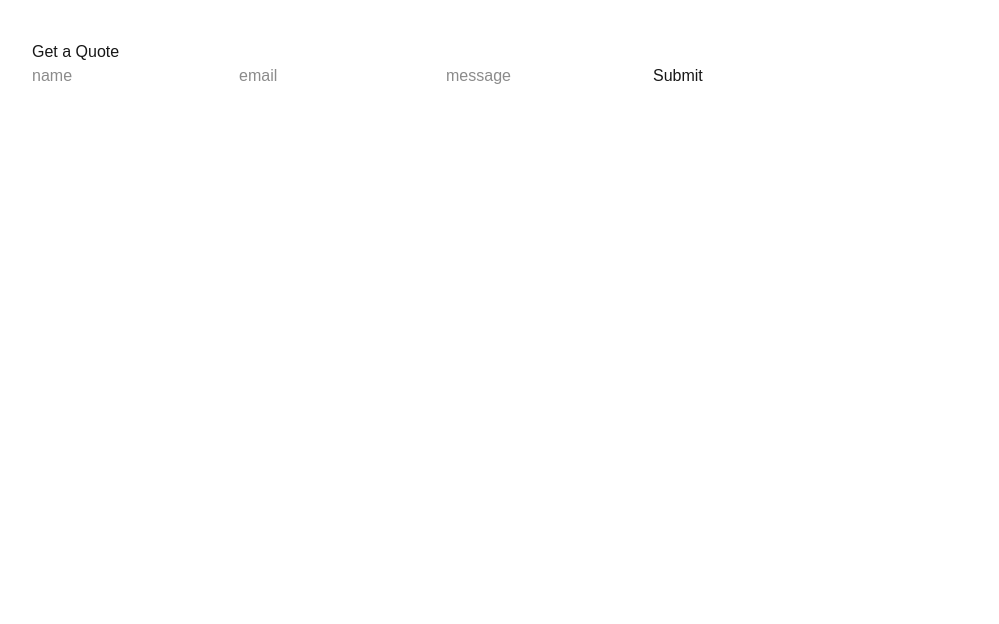
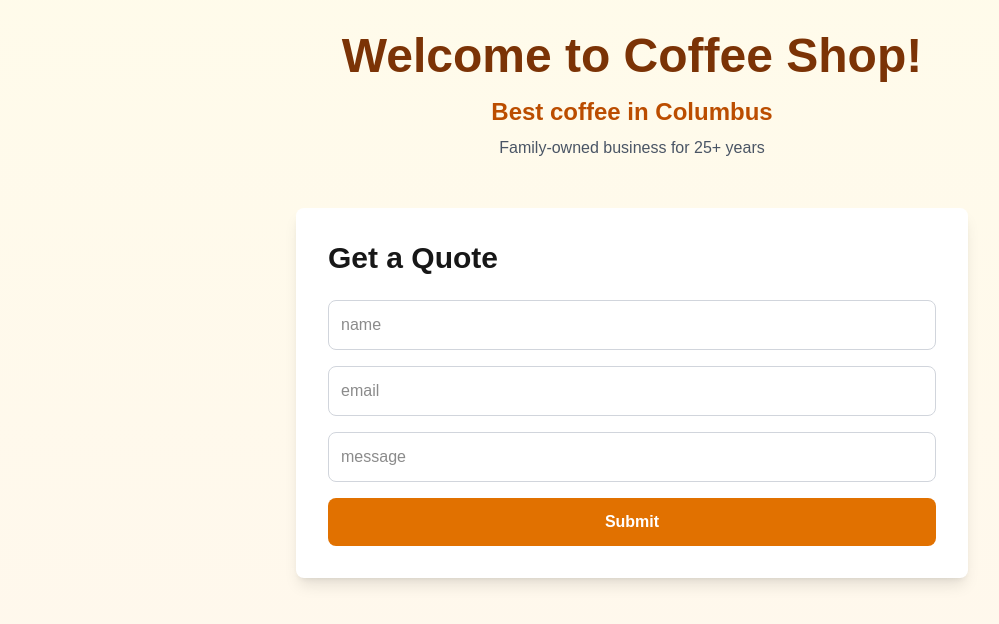
Before and after one commit to djay04/local-business-booking, a Next.js app: page / in a window 1280 px wide. Shown: the top 624 px of the page, without its empty margins (8-1007 px from the left). Built offline with nearby package versions, Linux system fonts and the light colour scheme; no server answers.

Commit message:
Tailwind styling for success button in main page

```diff
--- a/src/app/page.tsx
+++ b/src/app/page.tsx
@@ -8,6 +8,7 @@ export default function Home(){
   const [nameFromForm, setNameFromForm] = useState('')
   const [emailFromForm, setEmailFromForm] = useState('')
   const [messageFromForm, setMessageFromForm] = useState('')
+  const [submittedForm, setSubmittedForm] = useState(false)
 
   const addLead = async(e) => {
 
@@ -22,9 +23,8 @@ export default function Home(){
 
     if (error){
       console.error(error)
-      alert('Error')
     } else {
-      alert('Inserted')
+      setSubmittedForm(true)
 
         const postData = {
         name: nameFromForm,
@@ -51,15 +51,33 @@ export default function Home(){
 
 
   return (
-    <main style={{padding: 40}}>
-      <h1>Get a Quote </h1>
+    <main className="min-h-screen bg-gradient-to-b from-amber-50 to-orange-50 p-8">
+      <div className="max-w-2xl mx-auto">
 
-      <form onSubmit={addLead}>
-        <input type="text" placeholder="name" value={nameFromForm} onChange={(e) => setNameFromForm(e.target.value)} required />
-        <input type="text" placeholder='email' value={emailFromForm} onChange={(e) => setEmailFromForm(e.target.value)} required/>
-        <input type="text" placeholder="message" value={messageFromForm} onChange={(e) => setMessageFromForm(e.target.value)} required />
-        <button type="submit">Submit</button>
+        {/* Hero Section */}
+        <div className="text-center mb-12">
+        <h1 className="text-5xl font-bold text-amber-900 mb-4">Welcome to Coffee Shop!</h1>
+        <h3 className="text-2xl text-amber-700 mb-2"><strong>Best coffee in Columbus</strong></h3>
+        <p className="text-gray-600">Family-owned business for 25+ years</p>
+      </div>
+
+      {/* Form Section */}
+      <div className="bg-white p-8 rounded-lg shadow-lg">
+      {submittedForm? (
+        <div className="bg-green-100 p-6 text-xl font-semibold text-center rounded-lg"> ✓ Success! We'll be in touch.</div>
+      ) : (
+        <>
+        <h2 className="text-3xl font-bold mb-6">Get a Quote</h2>
+        <form className="space-y-4" onSubmit={addLead}>
+        <input className="w-full p-3 border border-gray-300 rounded-lg" type="text" placeholder="name" value={nameFromForm} onChange={(e) => setNameFromForm(e.target.value)} required />
+        <input className="w-full p-3 border border-gray-300 rounded-lg" type="text" placeholder='email' value={emailFromForm} onChange={(e) => setEmailFromForm(e.target.value)} required/>
+        <input className="w-full p-3 border border-gray-300 rounded-lg" type="text" placeholder="message" value={messageFromForm} onChange={(e) => setMessageFromForm(e.target.value)} required />
+        <button className="w-full bg-amber-600 text-white p-3 rounded-lg font-semibold hover:bg-amber-700" type="submit">Submit</button>
       </form>
+       </>
+      )}
+      </div>
+      </div>
     </main>
   )
 
```
